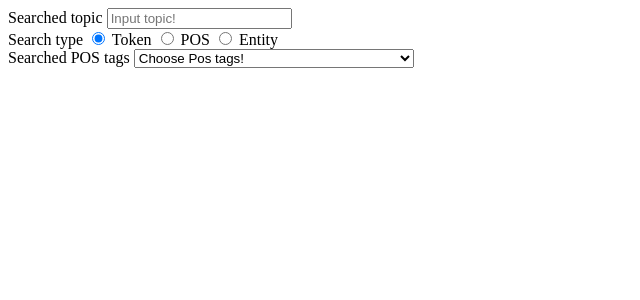
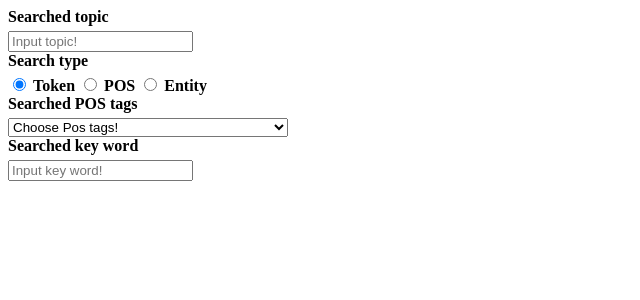
Before and after one commit to Grass-Haeru/Wizard-duck, a Flask app: page / in a window 1280 px wide. Shown: the top 300 px of the page, without its empty margins (0-640 px from the left). Run offline with Flask 3, Linux system fonts and the light colour scheme.

Commit message:
デスクトップに移行するため一時保存

```diff
--- a/templates/index.html
+++ b/templates/index.html
@@ -3,6 +3,25 @@
 <head>
     <meta charset="UTF-8">
     <title>Wizard duck's KWIC</title>
+    <style>
+        .InputDetail label{
+            display: block;
+            margin-bottom: 5px;
+            font-weight: bold;
+        }
+
+        .ChooseDetail label{
+            margin-bottom: 5px;
+            font-weight: bold;
+        }
+
+        .ResultContainer{
+            flex-grow: 1;
+            overflow-y: auto;
+            padding: 10px;
+        }
+
+    </style>
 </head>
 
 <body>
@@ -10,11 +29,13 @@
     <div class="InputDetail">
         <form id="InputTopic">
             <label for="InputTopic">Searched topic</label>
-            <input type="text" id="Topic" placeholder="Input topic!">
+            <input type="text" id="InputTopic" placeholder="Input topic!">
+            <label for="ChooseSearchTypes">Search type</label>
         </form>
+    </div>
 
+    <div class="ChooseDetail">
         <form id="ChooseSearchTypes">
-            <label for="ChooseSearchTypes">Search type</label>
             <input type="radio" id="Token" name="SearchTypes" value="0" checked>
             <label for="Token">Token</label>
             <input type="radio" id="POS" name="SearchTypes" value="1">
@@ -22,11 +43,13 @@
             <input type="radio" id="Entity" name="SearchTypes" value="2">
             <label for="Entity">Entity</label>
         </form>
+    </div>
 
+    <div class="InputDetail">
         <form id="ChoosePOS">
-            <label for="ChoosePOS">Searched POS tags</label>
-            <select id="ChoosePOS">
-                <option value="" selected disbled>Choose Pos tags!</option>
+            <label for="SelectPOS">Searched POS tags</label>
+            <select id="SelectPOS">
+                <option value="" selected disabled>Choose Pos tags!</option>
                 <option value="CC">CC: Coordinating conjunction</option>
                 <option value="CD">CD: Cardinal number</option>
                 <option value="DT">DT: Determiner</option>
@@ -37,7 +60,7 @@
                 <option value="JJR">JJR: Adjective, comparative</option>
                 <option value="JJS">JJS: Adjective, superlative</option>
                 <option value="LS">LS: List item marker</option>
-                <option value="MD">MD: Model</option>
+                <option value="MD">MD: Modal</option>
                 <option value="NN">NN: Noun, singular or mass</option>
                 <option value="NNS">NNS: Noun, plural</option>
                 <option value="NNP">NNP: Proper noun, singular</option>
@@ -55,7 +78,7 @@
                 <option value="UH">UH: Interjection</option>
                 <option value="VB">VB: Verb, base form</option>
                 <option value="VBD">VBD: Verb, past tense</option>
-                <option value="VBG">VBG:</option>
+                <option value="VBG">VBG: Verb, gerund or present participle</option>
                 <option value="VBN">VBN: Verb, past participle</option>
                 <option value="VBP">VBP: Verb, non-3rd person singular present</option>
                 <option value="VBZ">VBZ: Verb, 3rd person singular present</option>
@@ -65,8 +88,18 @@
                 <option value="WRB">WRB: Wh-adverb</option>
             </select>
         </form>
+
+        <form id="InputKW">
+            <label for="InputKW">Searched key word</label>
+            <input type="text" id="KW" placeholder="Input key word!">
+        </form>
+    </div>
+
+    <div class="ResultContainer" id="ResultContainer">
+        <!-- It Shows result here. -->
+    </div>
 </body>
 
 <script>
-
+    const Topic = document.getElementById('Topic');
 </script>
```
